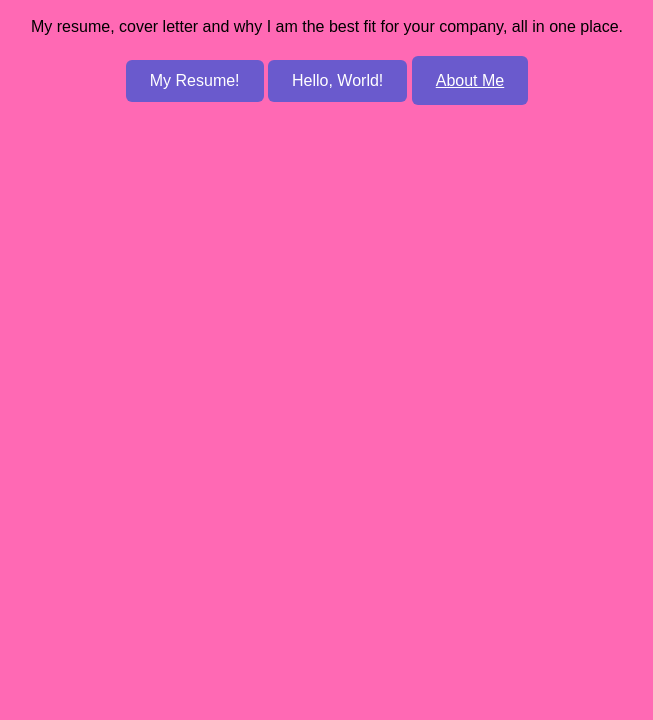
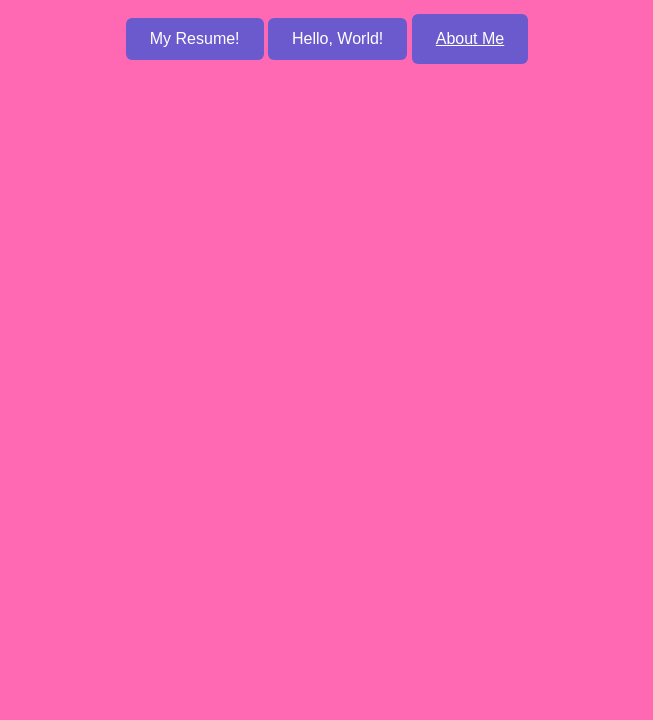
Before and after one commit to kristaC117/KristaWebsiteTraining, a plain HTML site: page index.html in a window 1280 px wide. Shown: the part 80-800 px from the top of the page, without its empty margins (313-966 px from the left). Drawn offline with Linux system fonts and the light colour scheme.

Commit message:
Updated index.html

```diff
--- a/index.html
+++ b/index.html
@@ -10,7 +10,7 @@
 
 <body>
     <h1>Welcome to Krista Deken's Portal</h1>
-    <p>My resume, cover letter and why I am the best fit for your company, all in one place.</p>
+
 
     <button onclick="openResume()">My Resume!</button>
 
```
